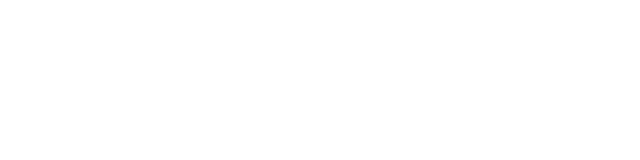
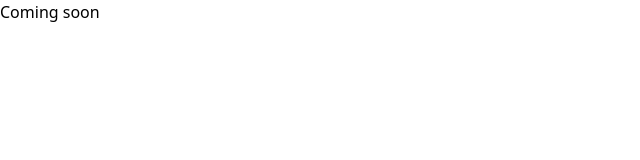
Before and after one commit to Akius1/FaithConnect, a Next.js app: page / in a window 1280 px wide. Shown: the top 160 px of the page, without its empty margins (0-640 px from the left). Built offline with nearby package versions, Linux system fonts and the light colour scheme.

Commit message:
Update Login

```diff
--- /dev/null
+++ b/app/login/page.tsx
@@ -0,0 +1,9 @@
+
+
+export default function Login() {
+  return (
+   <div>
+    Coming soon
+   </div>
+  );
+}
--- a/app/page.tsx
+++ b/app/page.tsx
@@ -1,7 +1,8 @@
-import Image from "next/image";
+import Login from "./login/page";
+
 
 export default function Home() {
   return (
-   <></>
+   <Login />
   );
 }
```
